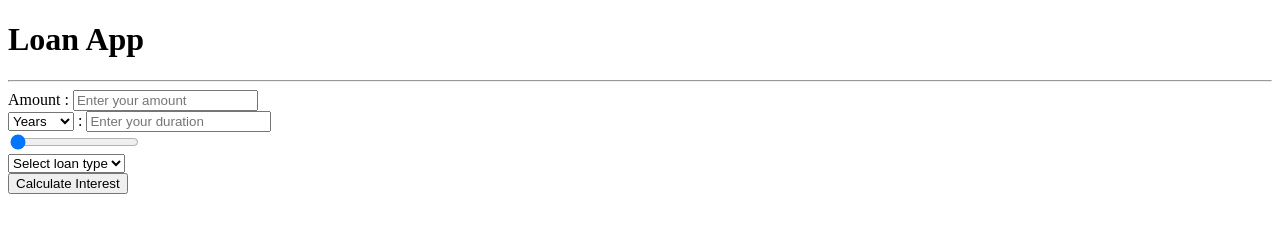
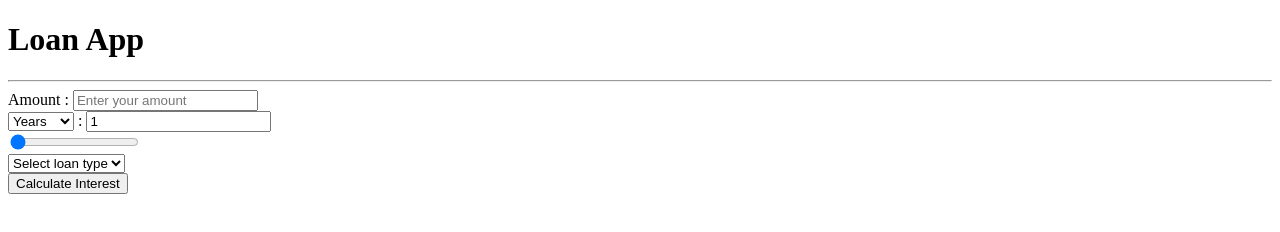
Before and after one commit to Jaymin725/loan-app, a plain HTML site: page index.html in a window 1280 px wide. Drawn offline with Linux system fonts and the light colour scheme.

Commit message:
minor changes

```diff
--- a/index.html
+++ b/index.html
@@ -25,7 +25,7 @@
         <option value="months">Months</option>
       </select> :
     </label>
-    <input type="number" id="duration" name="duration" onchange="changeDurationRange()" placeholder="Enter your duration">
+    <input type="number" id="duration" name="duration" value="1" onchange="changeDurationRange()" placeholder="Enter your duration">
     <br>
     <input type="range" id="duration-range" name="duration-range" onchange="changeDuration()" min="1" max="12" value="1" step="1">
     <br>
```
